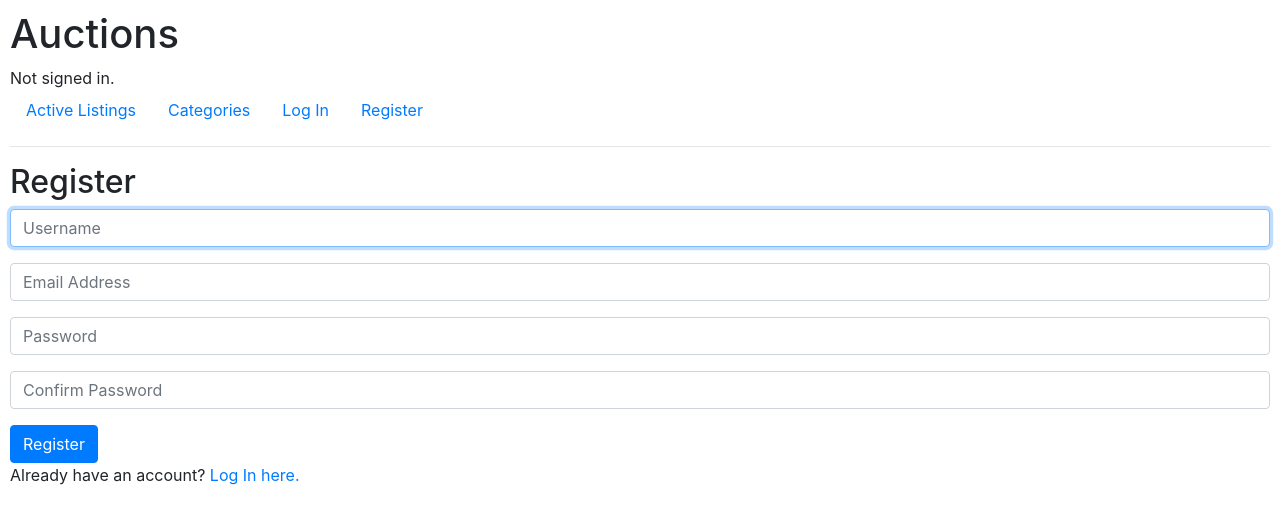
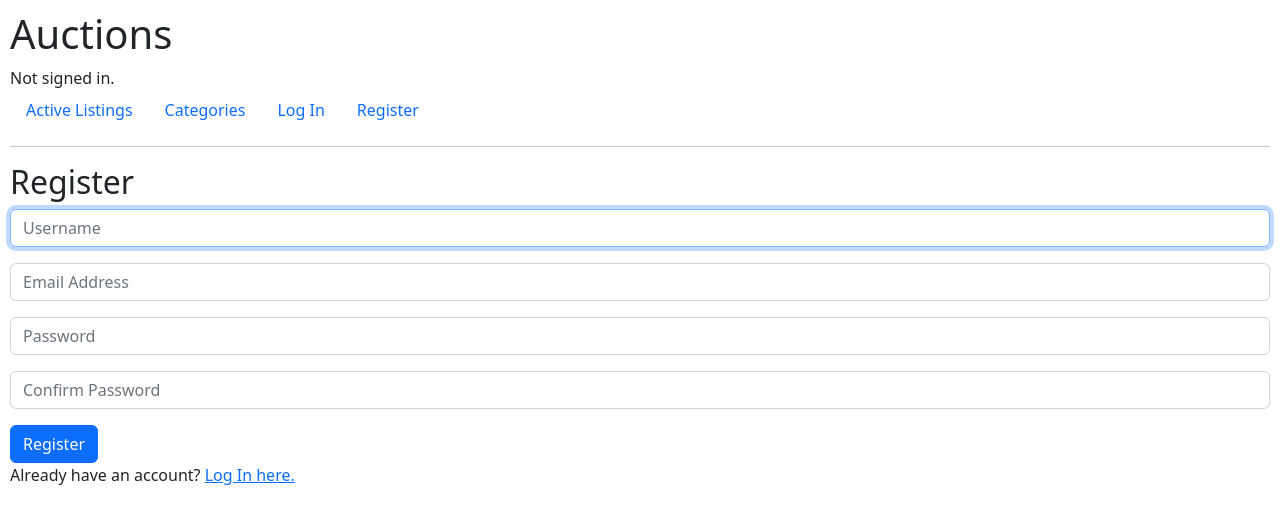
Before and after one commit to Yaksham/AuctionArena, a Django app: page /register in a window 1280 px wide. Shown: the top 524 px of the page. Run offline with Django 3.2, Linux system fonts and the light colour scheme; some libraries are stand-ins or nearby versions.

Commit message:
added crispy forms and bootstrap elements

```diff
--- a/auctions/templates/auctions/layout.html
+++ b/auctions/templates/auctions/layout.html
@@ -3,9 +3,12 @@
 <!DOCTYPE html>
 <html lang="en">
     <head>
+        <meta charset="utf-8">
+        <meta name="viewport" content="width=device-width, initial-scale=1">
         <title>{% block title %}Auctions{% endblock %}</title>
-        <link rel="stylesheet" href="https://stackpath.bootstrapcdn.com/bootstrap/4.4.1/css/bootstrap.min.css" integrity="sha384-Vkoo8x4CGsO3+Hhxv8T/Q5PaXtkKtu6ug5TOeNV6gBiFeWPGFN9MuhOf23Q9Ifjh" crossorigin="anonymous">
+        <!-- <link rel="stylesheet" href="https://stackpath.bootstrapcdn.com/bootstrap/4.4.1/css/bootstrap.min.css" integrity="sha384-Vkoo8x4CGsO3+Hhxv8T/Q5PaXtkKtu6ug5TOeNV6gBiFeWPGFN9MuhOf23Q9Ifjh" crossorigin="anonymous"> -->
         <link href="{% static 'auctions/styles.css' %}" rel="stylesheet">
+        <link href="https://cdn.jsdelivr.net/npm/bootstrap@5.2.2/dist/css/bootstrap.min.css" rel="stylesheet" integrity="sha384-Zenh87qX5JnK2Jl0vWa8Ck2rdkQ2Bzep5IDxbcnCeuOxjzrPF/et3URy9Bv1WTRi" crossorigin="anonymous">
     </head>
     <body>
         <h1>Auctions</h1>
@@ -45,5 +48,6 @@
         <hr>
         {% block body %}
         {% endblock %}
+        <script src="https://cdn.jsdelivr.net/npm/bootstrap@5.2.2/dist/js/bootstrap.bundle.min.js" integrity="sha384-OERcA2EqjJCMA+/3y+gxIOqMEjwtxJY7qPCqsdltbNJuaOe923+mo//f6V8Qbsw3" crossorigin="anonymous"></script>
     </body>
 </html>
--- a/auctions/templates/auctions/login.html
+++ b/auctions/templates/auctions/login.html
@@ -10,10 +10,10 @@
 
     <form action="{% url 'login' %}" method="post">
         {% csrf_token %}
-        <div class="form-group">
+        <div class="mb-3">
             <input autofocus class="form-control" type="text" name="username" placeholder="Username">
         </div>
-        <div class="form-group">
+        <div class="mb-3">
             <input class="form-control" type="password" name="password" placeholder="Password">
         </div>
         <input class="btn btn-primary" type="submit" value="Login">
--- a/auctions/templates/auctions/new_listing.html
+++ b/auctions/templates/auctions/new_listing.html
@@ -1,4 +1,6 @@
 {% extends "auctions/layout.html" %}
+{% load crispy_forms_filters %}
+{% load crispy_forms_tags %}
 
 {% block title %}
     New Listing
@@ -8,7 +10,7 @@
 
     <form action="" method="post">
         {% csrf_token %}
-        {{ form }}
+        {{ form|crispy }}
         <input type="submit" value="Create">
     </form>
 
--- a/auctions/templates/auctions/register.html
+++ b/auctions/templates/auctions/register.html
@@ -10,16 +10,16 @@
 
     <form action="{% url 'register' %}" method="post">
         {% csrf_token %}
-        <div class="form-group">
+        <div class="mb-3">
             <input class="form-control" autofocus type="text" name="username" placeholder="Username">
         </div>
-        <div class="form-group">
+        <div class="mb-3">
             <input class="form-control" type="email" name="email" placeholder="Email Address">
         </div>
-        <div class="form-group">
+        <div class="mb-3">
             <input class="form-control" type="password" name="password" placeholder="Password">
         </div>
-        <div class="form-group">
+        <div class="mb-3">
             <input class="form-control" type="password" name="confirmation" placeholder="Confirm Password">
         </div>
         <input class="btn btn-primary" type="submit" value="Register">
--- a/commerce/settings.py
+++ b/commerce/settings.py
@@ -32,6 +32,8 @@ ALLOWED_HOSTS = []
 
 INSTALLED_APPS = [
     'auctions',
+    "crispy_forms",
+    "crispy_bootstrap5",
     'django.contrib.admin',
     'django.contrib.auth',
     'django.contrib.contenttypes',
@@ -120,3 +122,7 @@ USE_TZ = True
 # https://docs.djangoproject.com/en/3.0/howto/static-files/
 
 STATIC_URL = '/static/'
+
+CRISPY_ALLOWED_TEMPLATE_PACKS = "bootstrap5"
+
+CRISPY_TEMPLATE_PACK = "bootstrap5"
```
Also changed, not shown: auctions/templates/auctions/listing.html (+10 -6 lines).
